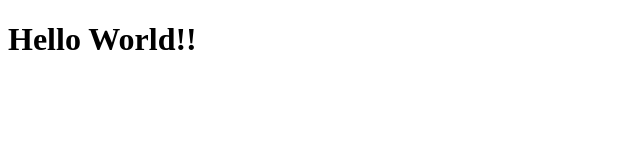
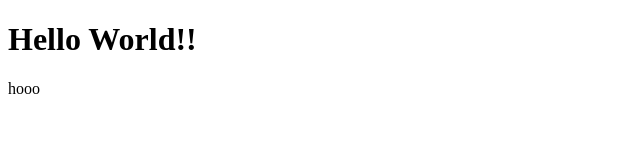
Before and after one commit to kei-creative-life/temp-repoA, a plain HTML site: page docs/index.html in a window 1280 px wide. Shown: the full height of the page, 0-640 px from the left. Drawn offline with Linux system fonts and the light colour scheme.

Commit message:
文言追加

```diff
--- a/docs/index.html
+++ b/docs/index.html
@@ -7,5 +7,6 @@
 </head>
 <body>
     <h1>Hello World!!</h1>
+    <p>hooo</p>
 </body>
 </html>
```
